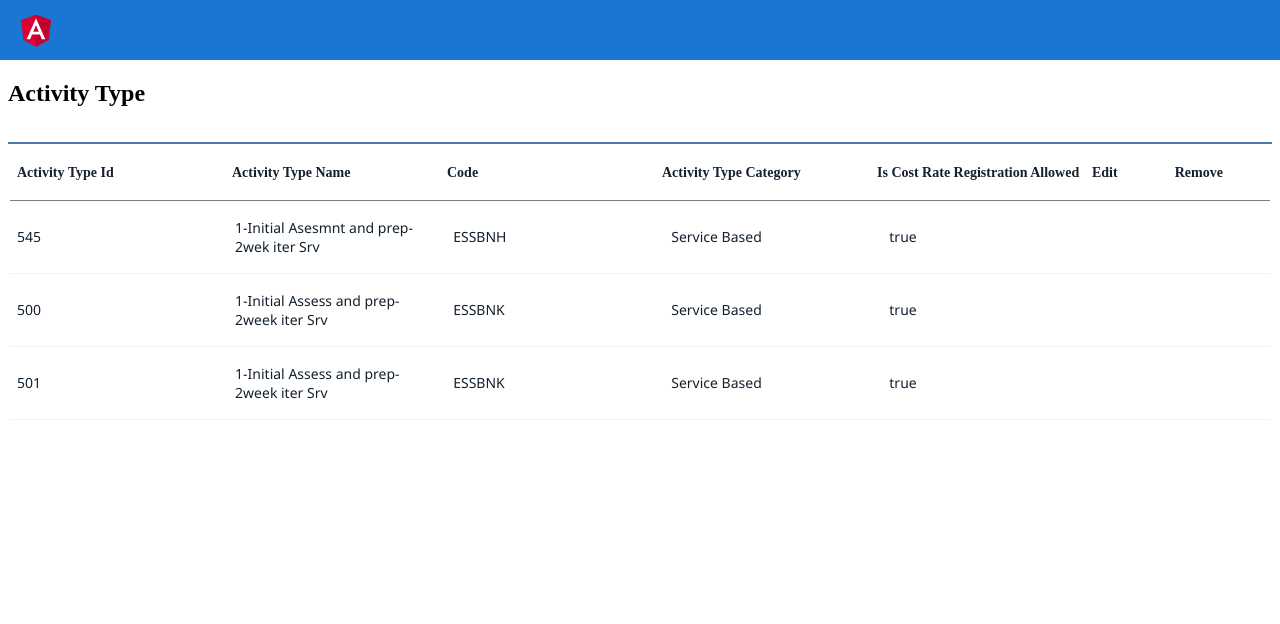
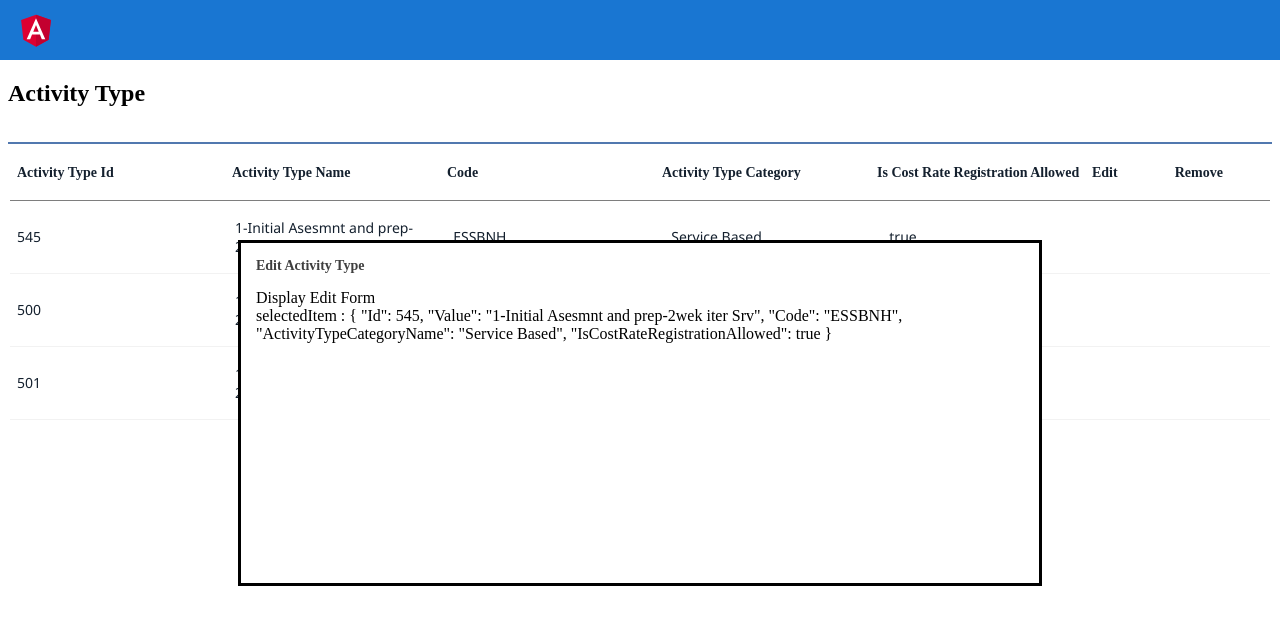
Before and after one commit to mallikarjunamaddi/grid-poc, an Angular app: page /activitytype in a window 1280 px wide. Both pictures are taken after a click on the link 1115 px from the left and 238 px from the top of the page. Shown: the top 624 px of the page. Built offline with nearby package versions, Linux system fonts and the light colour scheme.

Commit message:
Addeed popup layouts.

```diff
--- a/src/app/activity-type/activity-type.component.html
+++ b/src/app/activity-type/activity-type.component.html
@@ -1,2 +1,31 @@
 <h2>{{gridConfig.GridTitle}}</h2>
+
+<!-- Data Grid  -->
 <app-grid [gridConfig]="gridConfig" (delete)="deleteById($event)" (edit)="editById($event)"></app-grid>
+
+<!-- Edit Popup -->
+<div class="edit-modal modal-default" *ngIf="enableEditPopup">
+    <header>
+        <h4>Edit Activity Type</h4>
+        <a tabindex="0" title="close modal" (click)="cancelEditActivityType()" id="Edit-ActivityType"><span
+                class="mdl2-clear"></span></a>
+    </header>
+    <section>
+        Display Edit Form
+    </section>
+    selectedItem : {{selectedItem | json}}
+</div>
+
+<!-- Remove Popup -->
+<div class="remove-modal modal-default" *ngIf="enableRemovePopup">
+    <div>
+        <header>
+            <a title="close modal" (click)="CancelRemoveActivityType()" id="Remove-ActivityType"><span
+                    class="mdl2-clear"></span></a>
+        </header>
+        <section>
+            Display Remove Form
+        </section>
+        selectedItem : {{selectedItem | json}}
+    </div>
+</div>
--- a/src/app/activity-type/activity-type.component.scss
+++ b/src/app/activity-type/activity-type.component.scss
@@ -0,0 +1,105 @@
+.popup-overlay {
+    position: fixed;
+    font-family: Arial, Helvetica, sans-serif;
+    top: 0;
+    right: 0;
+    bottom: 0;
+    left: 0;
+    background: rgba(0,0,0,0.5);
+    z-index: 55555;
+    -webkit-transition: opacity 400ms ease-in;
+    -moz-transition: opacity 400ms ease-in;
+    transition: opacity 400ms ease-in;
+}
+
+.modal-default {
+    width: 35%;
+    padding: 5px 15px 15px 15px;
+    position: fixed;
+    margin: 0 auto;
+    height: auto;
+    background: #fff;
+    left: 0;
+    right: 0;
+    top: 30%;
+    z-index: 99999;
+}
+
+.edit-modal {
+    width: 60%;
+    height: 40%;
+    border-color: black;
+    border-style: solid;
+}
+
+.modal-default.remove-modal {
+    padding-top: 0
+}
+
+.modal-default header {
+    padding: 10px 5px 0px 0;
+    margin-bottom: 15px;
+    width: 100%;
+    float: left;
+}
+
+.modal-default.remove-modal header {
+    padding: 0 10px;
+    margin-bottom: 5px;
+}
+
+.modal-default header h4 {
+    float: left;
+    display: inline;
+    padding: 0;
+    margin: 0;
+    color: #3F3F3F;
+    font-family: "Segoe UI Semibold";
+    font-size: 14px;
+}
+
+.modal-default header a {
+    float: right;
+    display: inline-block;
+    font-size: 10px;
+    color: #3F3F3F;
+}
+
+    .modal-default header a:hover {
+        color: #ccc;
+    }
+
+    .modal-default header a .mdl2-clear {
+        font-weight: bold;
+    }
+
+.modal-default .field-row > label {
+    width: 15%;
+    font-size: 12px;
+}
+
+.mdl2-clear::before {
+    content: '\e894';
+}
+
+.mdl2-clear-selection::before {
+    content: '\e8e6';
+}
+
+.modal-default.remove-modal {
+    padding-top: 0;
+    border-color: black;
+    border-style: solid;
+}
+
+.modal-default header {
+    padding: 10px 5px 0px 0;
+    margin-bottom: 15px;
+    width: 100%;
+    float: left;
+}
+
+.modal-default.remove-modal header {
+    padding: 0 10px;
+    margin-bottom: 5px;
+}
--- a/src/app/activity-type/activity-type.component.ts
+++ b/src/app/activity-type/activity-type.component.ts
@@ -8,6 +8,9 @@ import { GridConfig } from '../SharedModels/GridConfig';
 })
 export class ActivityTypeComponent implements OnInit {
   gridConfig: GridConfig;
+  selectedItem: any;
+  enableEditPopup: boolean;
+  enableRemovePopup: boolean;
 
   constructor() {
     this.gridConfig = {
@@ -27,17 +30,32 @@ export class ActivityTypeComponent implements OnInit {
         { PropertyName: 'ActivityTypeCategoryName', Title: 'Activity Type Category', Class: 'codeCol' },
         { PropertyName: 'IsCostRateRegistrationAllowed', Title: 'Is Cost Rate Registration Allowed', Class: 'codeCol' },
       ]
-    }
+    };
+
+    this.enableEditPopup = false;
+    this.enableRemovePopup = false;
   }
 
   ngOnInit(): void {
   }
 
+  cancelEditActivityType() {
+    this.enableEditPopup = false;
+  }
+
+  CancelRemoveActivityType() {
+    this.enableRemovePopup = false;
+  }
+
   deleteById(rowId: number) {
-    this.gridConfig.Rows = this.gridConfig.Rows.filter(x => x[this.gridConfig.RowProperty] != rowId);
+    this.enableEditPopup = false;
+    this.enableRemovePopup = true;
+    this.selectedItem = this.gridConfig.Rows.filter(x => x[this.gridConfig.RowProperty] == rowId)[0];
   }
 
   editById(rowId: number) {
-    console.log(rowId);
+    this.enableEditPopup = true;
+    this.enableRemovePopup = false;
+    this.selectedItem = this.gridConfig.Rows.filter(x => x[this.gridConfig.RowProperty] == rowId)[0];
   }
 }
```
